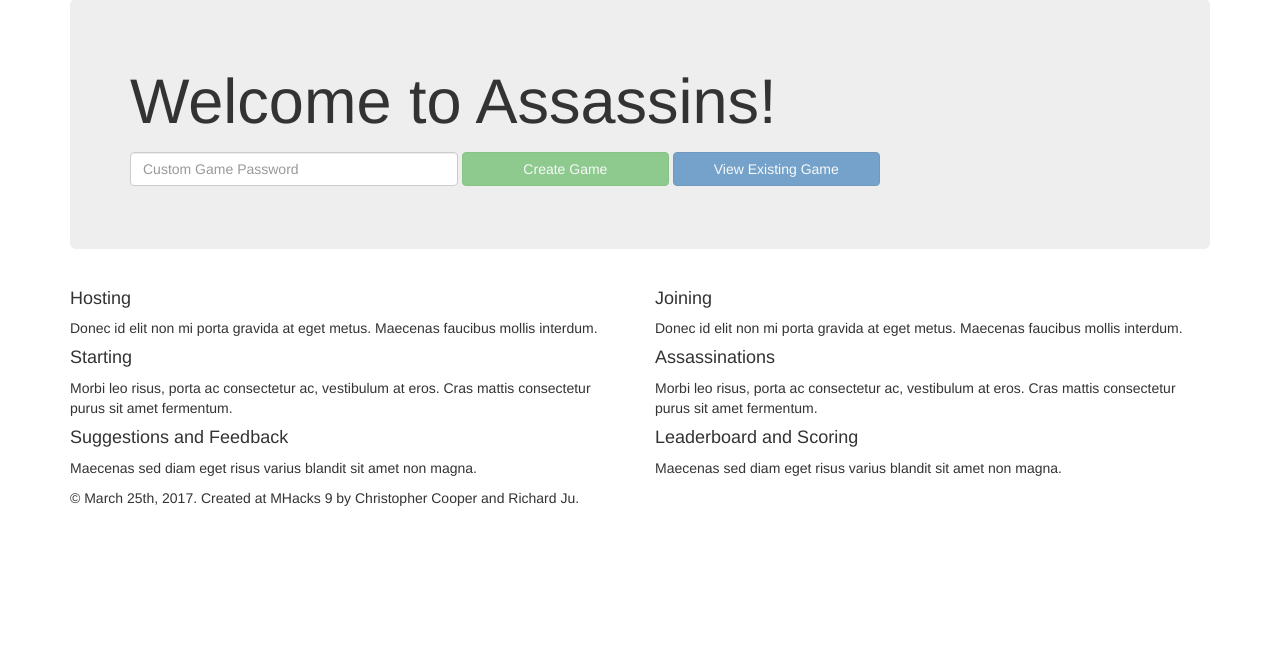
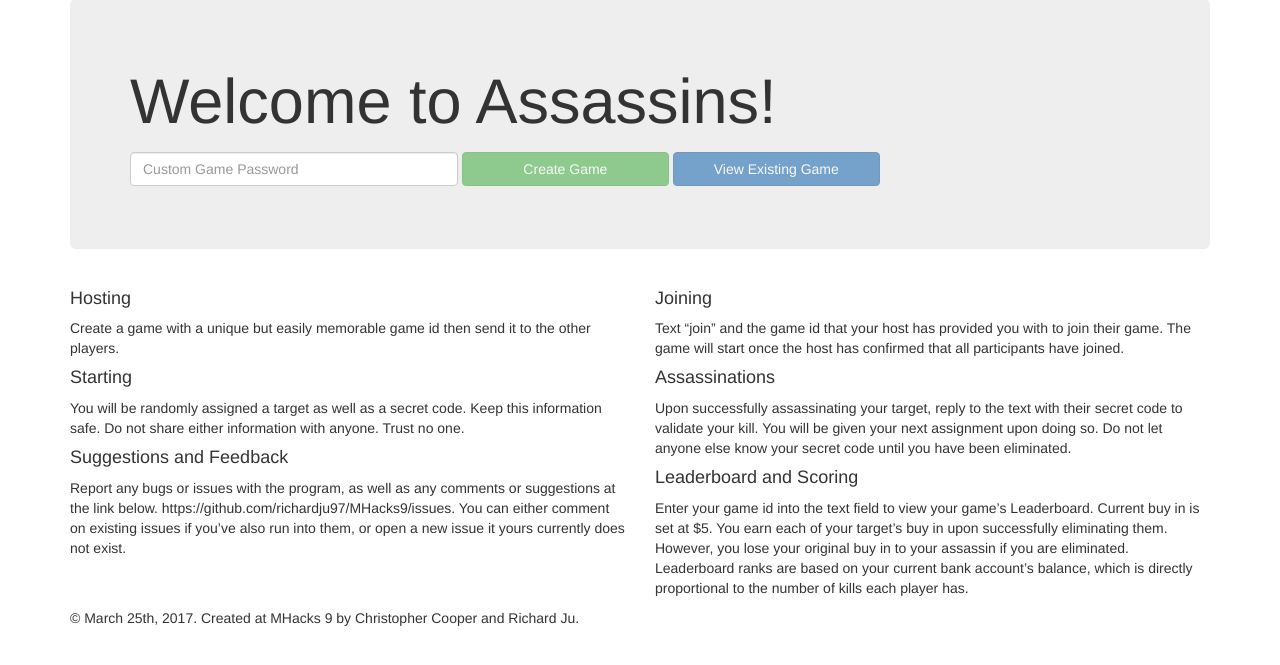
Before and after one commit to Haasini-Govindu/assassins, a Flask app: page / in a window 1280 px wide. Shown: the part 57-722 px from the top of the page. Run offline with Flask 2, Linux system fonts and the light colour scheme; some libraries are stand-ins or nearby versions.

Commit message:
Added descriptions to replace the placeholders

```diff
--- a/templates/index.html
+++ b/templates/index.html
@@ -66,24 +66,24 @@
         <div class="row marketing">
             <div class="col-lg-6">
                 <h4>Hosting</h4>
-                <p>Donec id elit non mi porta gravida at eget metus. Maecenas faucibus mollis interdum.</p>
+                <p>Create a game with a unique but easily memorable game id then send it to the other players.</p>
 
                 <h4>Starting</h4>
-                <p>Morbi leo risus, porta ac consectetur ac, vestibulum at eros. Cras mattis consectetur purus sit amet fermentum.</p>
+                <p>You will be randomly assigned a target as well as a secret code. Keep this information safe. Do not share either information with anyone. Trust no one. </p>
 
                 <h4>Suggestions and Feedback</h4>
-                <p>Maecenas sed diam eget risus varius blandit sit amet non magna.</p>
+                <p>Report any bugs or issues with the program, as well as any comments or suggestions at the link below. https://github.com/richardju97/MHacks9/issues. You can either comment on existing issues if you’ve also run into them, or open a new issue it yours currently does not exist. </p>
             </div>
 
             <div class="col-lg-6">
                 <h4>Joining</h4>
-                <p>Donec id elit non mi porta gravida at eget metus. Maecenas faucibus mollis interdum.</p>
+                <p>Text “join” and the game id that your host has provided you with to join their game. The game will start once the host has confirmed that all participants have joined.</p>
 
                 <h4>Assassinations</h4>
-                <p>Morbi leo risus, porta ac consectetur ac, vestibulum at eros. Cras mattis consectetur purus sit amet fermentum.</p>
+                <p>Upon successfully assassinating your target, reply to the text with their secret code to validate your kill. You will be given your next assignment upon doing so. Do not let anyone else know your secret code until you have been eliminated. </p>
 
                 <h4>Leaderboard and Scoring</h4>
-                <p>Maecenas sed diam eget risus varius blandit sit amet non magna.</p>
+                <p>Enter your game id into the text field to view your game’s Leaderboard. Current buy in is set at $5. You earn each of your target’s buy in upon successfully eliminating them. However, you lose your original buy in to your assassin if you are eliminated. Leaderboard ranks are based on your current bank account’s balance, which is directly proportional to the number of kills each player has. </p>
             </div>
         </div>
 
```
